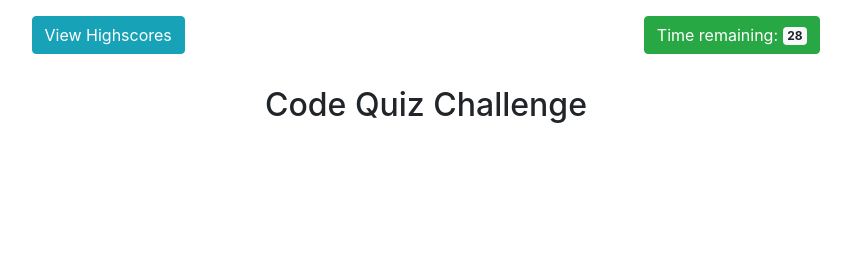
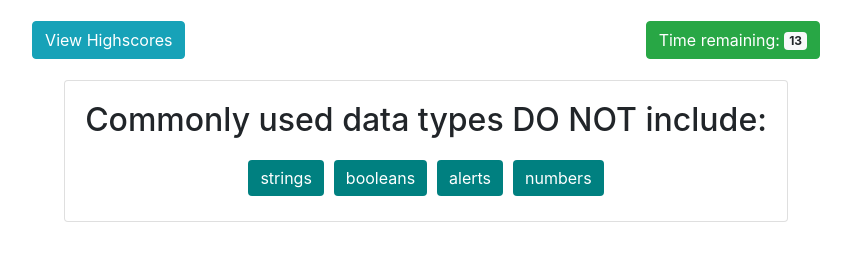
Before and after one commit to jaredbucko/code-quiz, a plain HTML site: page index.html in a window 1280 px wide. Both pictures are taken after a click on the button "Start Game". Shown: the whole page, without its empty margins (214-1065 px from the left). Drawn offline with nearby package versions, Linux system fonts and the light colour scheme.

Commit message:
major updates to questions.js

```diff
--- a/index.html
+++ b/index.html
@@ -13,7 +13,26 @@
     .startbtn {
       background-color: blueviolet;
       color: white;
+      align-content: center;
     }
+
+    button {
+      background-color: teal;
+      color: white;
+      border: none;
+      padding: 6px 12px;
+      margin: 5px;
+      border-radius: 4px;
+    }
+
+    h1 {
+      color: green;
+    }
+
+    h3 {
+      color: red;
+    }
+
   </style>
   <!-- page title -->
   <title>Code Quiz!</title>
@@ -25,18 +44,19 @@
 
     <div class="row">
       <div class="col-xs-12 p-3 d-flex justify-content-around flex-grow-1">
-        <a class="btn btn-info d-flex" href="#" role="button" id="highscores">View Highscores</a>
-        <button type="button d-flex" class="btn btn-success" id="timeremaining">Time remaining: <span class="badge badge-light" id="countdown"></span>
+        <button class="btn btn-info d-flex" href="#" id="highscores">View Highscores</a>
+        <button type="button d-flex" class="btn btn-success">Time remaining: <span class="badge badge-light" id="countdown"></span>
         </button>
       </div>
     </div>
 
-    <div class="row">
-      <div class="col-xs-12 p-3 d-flex justify-content-around flex-grow-1">
-        <div id="main-content">
-          <h2 id="title">Code Quiz Challenge</h2>
-          <p id="welcome">Welcome to my code quiz! Answer as many questions as you can within the given time. The faster you answer correctly, the more points you get. Good luck...</p>
-          <button class="startbtn" id="startbtn">Start Game</button>
+    <div class="row d-flex justify-content-center">
+      <div class="col-xs-12 p-0 d-flex justify-content-around card text-center">
+        <div class="card-body vw-95" id="main-content">
+          <h2 id="heading">Code Quiz Challenge</h2>
+          <p id="message">Welcome to my code quiz! Answer as many questions as you can within the given time. The faster you answer correctly, the more points you get. Good luck...</p>
+          <button class="btn btn-primary" id="startbtn">Start Game</button>
+          <div class="options" id="listofchoices"></div>
         </div>
       </div>
     </div>
--- a/questions.js
+++ b/questions.js
@@ -1,11 +1,15 @@
-// variables
+// global variables
 var highscores = document.querySelector("#highscores");
 var countdown = document.querySelector("#countdown");
-var title = document.querySelector("#title");
-var welcome = document.querySelector("#welcome");
+var heading = document.querySelector("#heading");
+var message = document.querySelector("#message");
 var startbtn = document.querySelector("#startbtn");
+var mainContent = document.querySelector("#main-content");
+var listofchoices = document.querySelector("#listofchoices");
+var totalScore = 0
+var questionNumber = 0
 
-// questions
+// questions array
 var questions = [
   {
     title: "Commonly used data types DO NOT include:",
@@ -17,10 +21,15 @@ var questions = [
     choices: ["quotes", "curly brackets", "parentheses", "square brackets"],
     answer: "parentheses"
   },
+  {
+    title: "What is the name of Luke Skywalker's home planet in Star Wars Episode IV: A New Hope?",
+    choices: ["Tatooine", "Dantooine", "Mustafar", "Naboo"],
+    answer: "Tatooine"
+  }
 ];
 
-// home page
-countdown.innerHTML = (questions.length*15);
+// initialize countdown
+countdown.innerHTML = (questions.length*5);
 
 // start game
 startbtn.addEventListener("click", function(event) {
@@ -29,7 +38,8 @@ startbtn.addEventListener("click", function(event) {
   askQuestions();
 });
 
-var secondsLeft = (questions.length*15)
+// start timer
+var secondsLeft = (questions.length*5)
 
 function setTime () {
   var timerInterval = setInterval(function() {
@@ -38,19 +48,65 @@ function setTime () {
 
     if(secondsLeft === 0) {
       clearInterval(timerInterval);
-      return;
+      document.getElementById("heading").innerHTML="<h3>Game Over</h3>" + "<h4>Final score: </h4>" + totalScore;
+      document.getElementById("message").innerHTML="<p>Enter your name or initials for the leaderboard:</p>";
+      document.getElementById("listofchoices").innerHTML="<input></input>";
+      var submit = document.createElement("button");
+      submit.textContent = "Submit";
+      listofchoices.appendChild(submit);
     }
 
   }, 1000);
 }
 
+// askQuestions function for loading questions and multiple choice options
+
 function askQuestions () {
-  welcome.remove();
+
+  //remove welcome message and start button
+  document.getElementById("message").innerHTML=("");
   startbtn.remove();
 
-  for (var i = 0; i < questions.length; i++) {
+  // fill question and create response buttons with eventListener
+  heading.textContent = questions[questionNumber].title;
 
-
+  for (var i=0; i < questions[questionNumber].choices.length; i++) {
+    var answerText = questions[questionNumber].choices[i];
+    var option = document.createElement("button");
+    option.textContent = answerText;
+    option.classList.add("responses");
+    option.setAttribute("data-answer", answerText);
+    option.addEventListener("click", checkAnswer);
+    listofchoices.appendChild(option);
   }
 
 }
+
+// confirm and load next question
+function clearBox() {
+  document.getElementById("heading").innerHTML="<h1>Correct!</h1>";
+  document.getElementById("listofchoices").innerHTML="";
+  setTimeout(askQuestions, 500);
+}
+
+// use click event to check user response
+function checkAnswer() {
+  var selection = this.getAttribute("data-answer");
+  console.log(selection);
+    if (selection === questions[questionNumber].answer) {
+      totalScore += secondsLeft;
+      console.log(totalScore);
+      questionNumber++;
+      clearBox();
+    } else {
+      var nope = document.createElement("h3");
+      nope.textContent = "WRONG";
+      listofchoices.appendChild(nope);
+      }
+}
+
+// display leaderboard
+
+function updateBoard() {
+
+}
```
